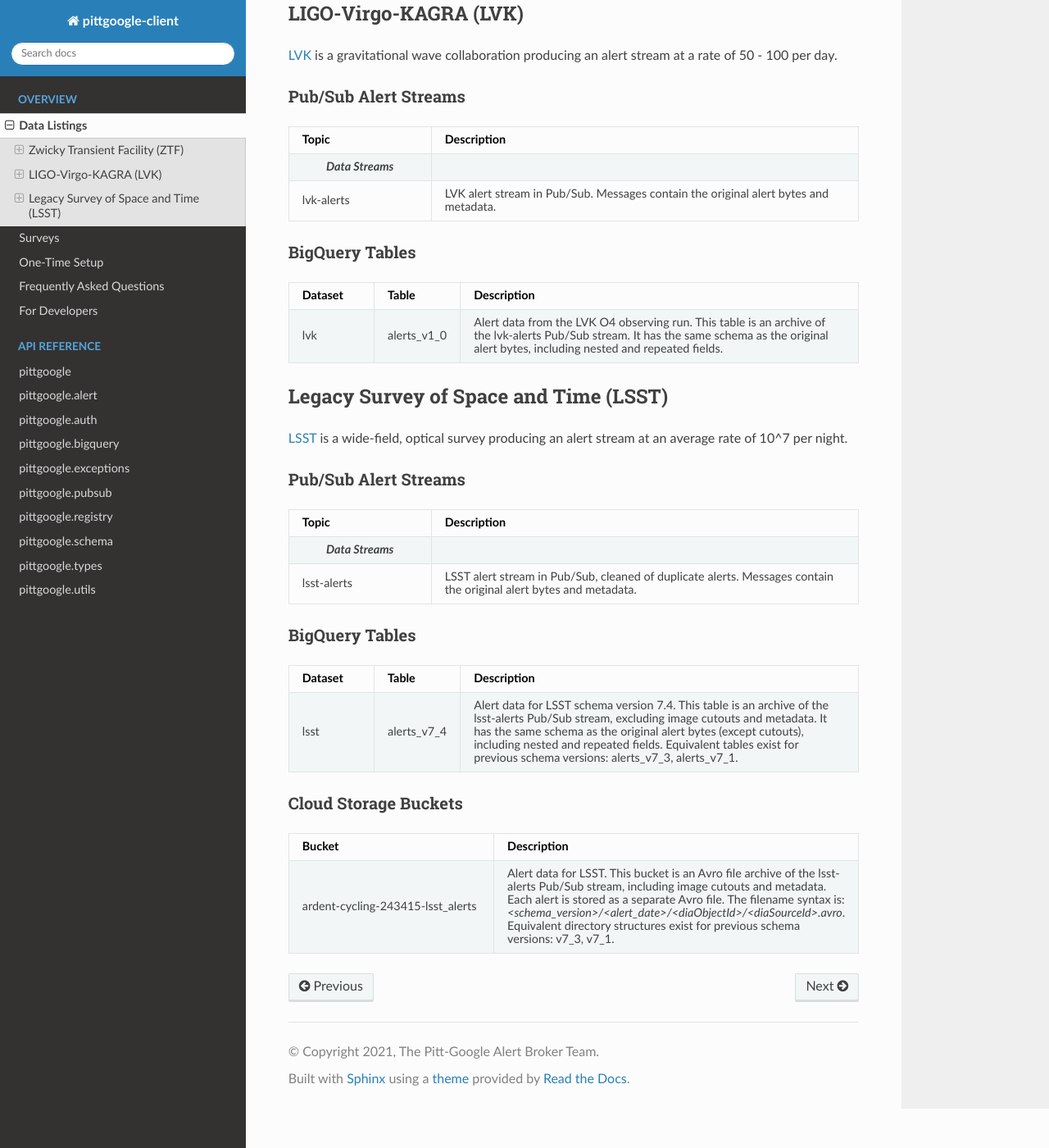
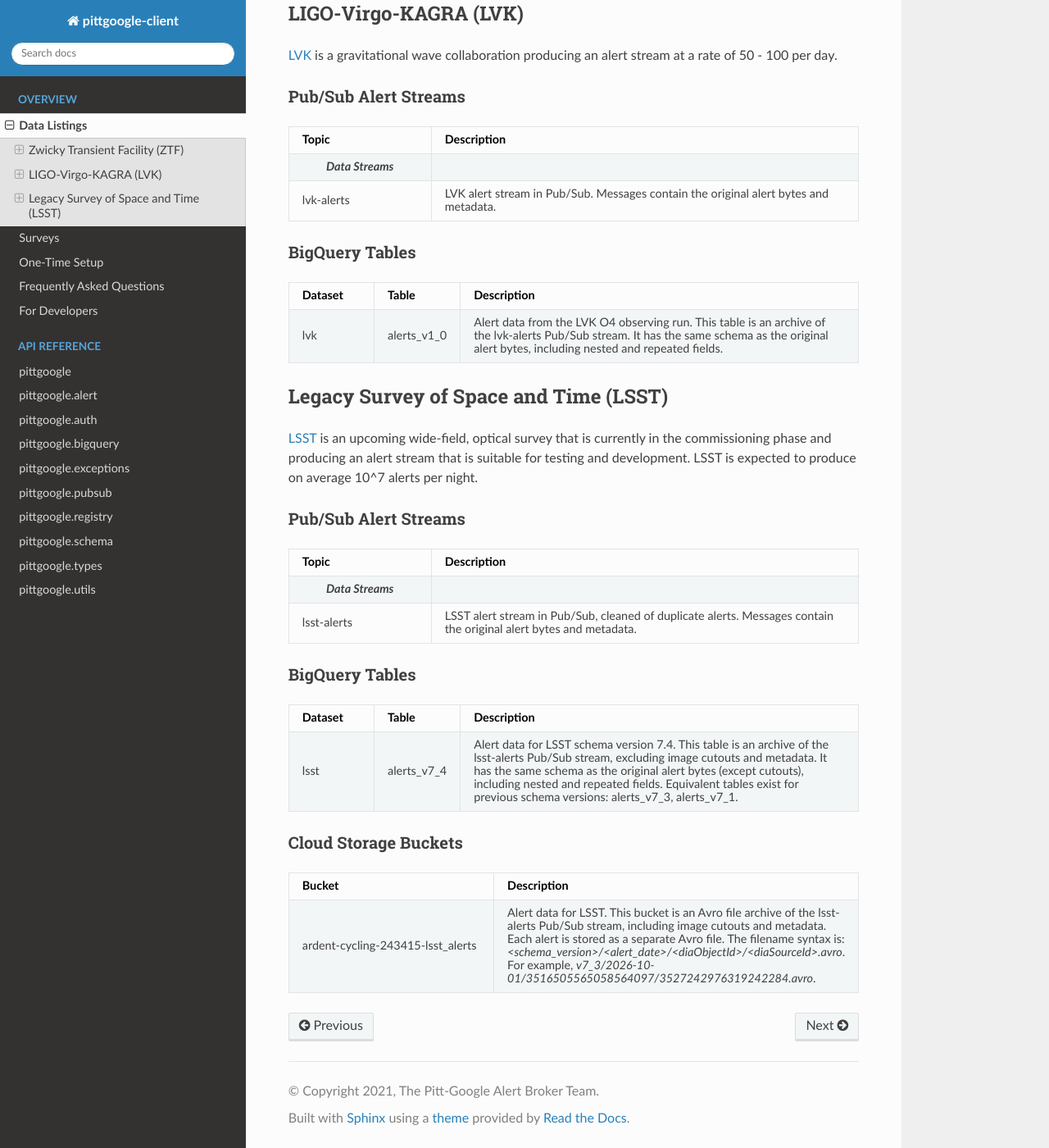
Before and after one commit to mwvgroup/pittgoogle-client, a Sphinx documentation site: the page built from docs/source/listings.rst, in a window 1280 px wide and 1400 px high, scrolled down 1696 px. Shown: the whole window at 82% size. Built offline with Sphinx 7.4.7 and the Read the Docs theme 3.1.0, drawn with Linux system fonts in a browser that asks for light colours.

Commit message:
implement requested changes

```diff
--- a/docs/source/listings.rst
+++ b/docs/source/listings.rst
@@ -158,10 +158,14 @@
       - Alert data from the LVK O4 observing run. This table is an archive of the lvk-alerts Pub/Sub stream.
         It has the same schema as the original alert bytes, including nested and repeated fields.
 
+.. _data lsst:
+
 Legacy Survey of Space and Time (LSST)
 -------------------------------
 
-:ref:`LSST <survey lsst>` is a wide-field, optical survey producing an alert stream at an average rate of 10^7 per night.
+:ref:`LSST <survey lsst>` is an upcoming wide-field, optical survey that is currently in the commissioning phase and
+producing an alert stream that is suitable for testing and development. LSST is expected to produce on average 10^7
+alerts per night.
 
 Pub/Sub Alert Streams
 ^^^^^^^^^^^^^^^^^^^^^
@@ -215,4 +219,4 @@
       - Alert data for LSST. This bucket is an Avro file archive of the lsst-alerts Pub/Sub stream,
         including image cutouts and metadata. Each alert is stored as a separate Avro file.
         The filename syntax is: `<schema_version>/<alert_date>/<diaObjectId>/<diaSourceId>.avro`.
-        Equivalent directory structures exist for previous schema versions: v7_3,  v7_1.
+        For example, `v7_3/2026-10-01/3516505565058564097/3527242976319242284.avro`.
```
Also changed, not shown: CHANGELOG.md (+0 -4 lines), docs/source/surveys/lsst.rst (+4 -3 lines).
